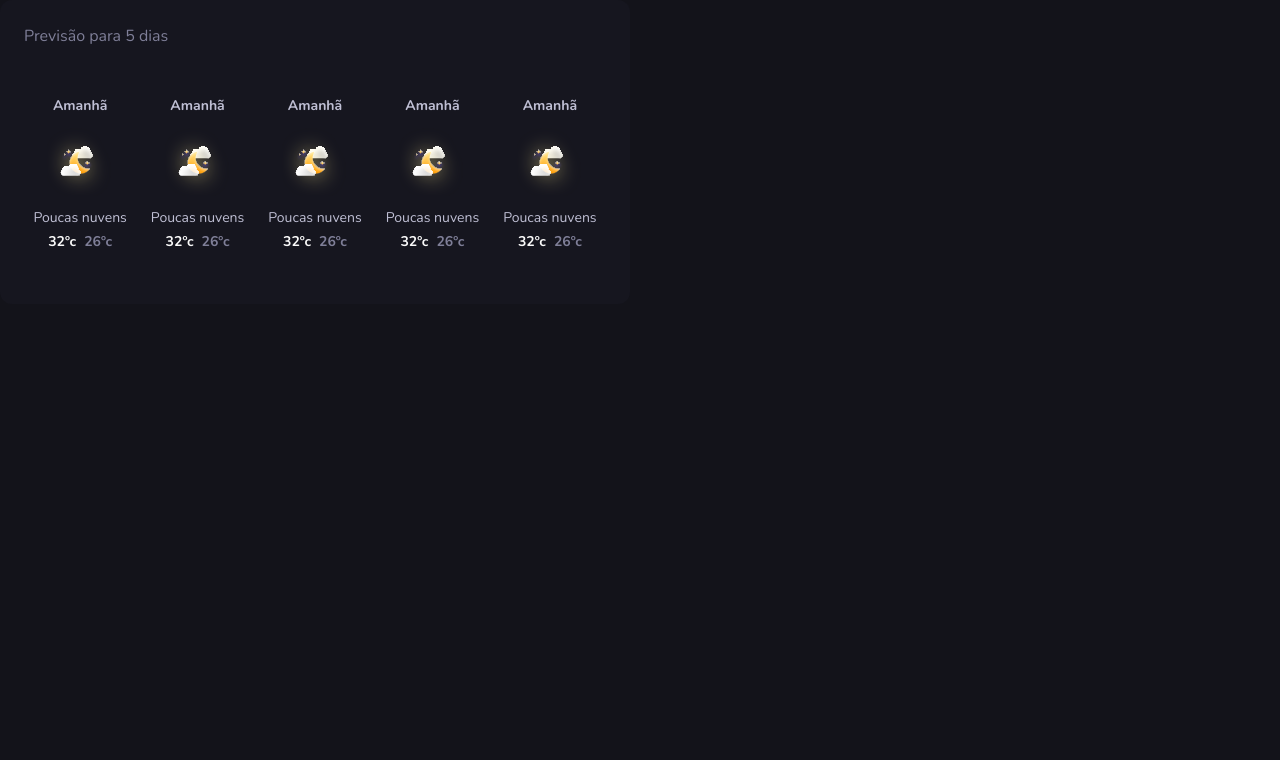
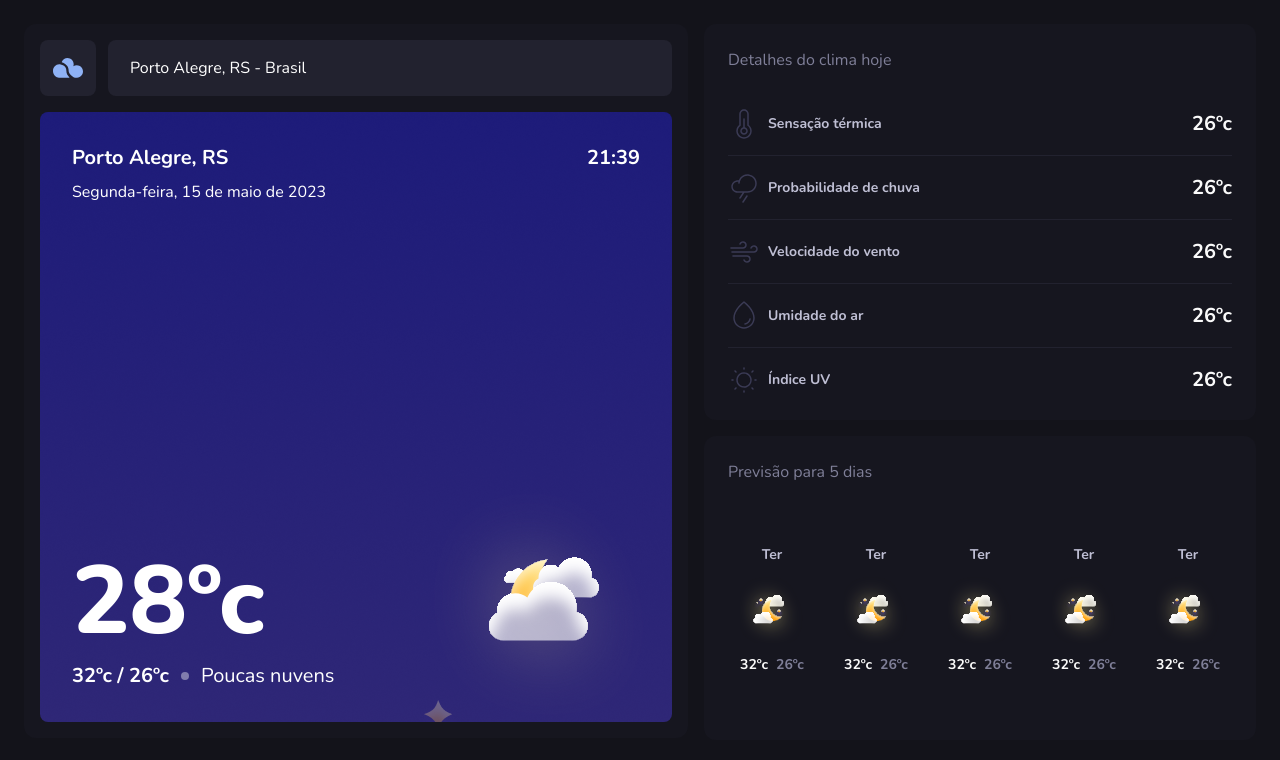
Before and after one commit to MateusGustavo22/type-weather, a Next.js app: page /dashboard in a window 1280 px wide. Shown: the top 760 px of the page. Built offline with nearby package versions, Linux system fonts and the light colour scheme.

Commit message:
feat: dashboard page

```diff
--- a/src/app/dashboard/page.tsx
+++ b/src/app/dashboard/page.tsx
@@ -3,5 +3,13 @@ import DetailsToday from '@/components/DetailsToday'
 import NextDays from '@/components/NextDays'
 
 export default function Dashboard() {
-  return <NextDays />
+  return (
+    <div className="mobile1:gap-3 mobile1:p-2 flex h-full w-full justify-center gap-4 p-6  pb-4 tablet2:flex-col tablet2:items-center">
+      <Card />
+      <div className="mobile1:gap-3 relative flex h-full flex-col items-center gap-4 desktop1:w-full">
+        <DetailsToday />
+        <NextDays />
+      </div>
+    </div>
+  )
 }
--- a/src/app/layout.tsx
+++ b/src/app/layout.tsx
@@ -20,7 +20,11 @@ export default function RootLayout({
 }) {
   return (
     <html lang="en">
-      <body className={`${nunito.variable} bg-base-gray-900`}>{children}</body>
+      <body className={`${nunito.variable} bg-base-gray-900`}>
+        <div className="m-auto flex max-w-[1400px] flex-col items-center bg-base-gray-900 pb-6">
+          {children}
+        </div>
+      </body>
     </html>
   )
 }
--- a/src/components/Card.tsx
+++ b/src/components/Card.tsx
@@ -6,8 +6,8 @@ import Link from 'next/link'
 
 export default function Card() {
   return (
-    <div className="h-full max-h-[720px] w-full max-w-[664px]">
-      <div className="flex aspect-[720/664] flex-col gap-4 rounded-xl bg-base-gray-800 p-4">
+    <div className="h-full max-h-[720px] w-full max-w-[664px] shrink-0 tablet2:max-w-[630px]">
+      <div className="flex aspect-[720/696] flex-col  gap-4 rounded-xl bg-base-gray-800 p-4 tablet2:aspect-[720/696]">
         <div className="flex h-max w-full gap-3">
           <Link
             href="/"
@@ -28,7 +28,7 @@ export default function Card() {
               <span className="font-nunito text-xl font-bold text-white mobile2:text-lg">
                 Porto Alegre, RS
               </span>
-              <span className="font-nunito text-base text-white mobile2:text-sm">
+              <span className="pr-3 font-nunito text-base text-white mobile2:text-sm">
                 Segunda-feira, 15 de maio de 2023
               </span>
             </div>
--- a/src/components/Day.tsx
+++ b/src/components/Day.tsx
@@ -3,21 +3,21 @@ import few_clouds_night from 'public/icons/wheather/few-clouds-night.svg'
 
 export default function Day() {
   return (
-    <div className="flex h-[212px] w-[130px] flex-col items-center justify-center gap-3 pl-3 pr-3 mobile:pl-0 mobile:pr-0 mobile2:h-[152px] mobile2:w-[116px] mobile2:w-[68px]">
-      <span className="font-nunito text-sm font-bold text-base-gray-200 mobile2:hidden">
+    <div className="mobile1:h-[150px] mobile1:w-[26px] flex h-[212px] w-[130px] flex-col items-center justify-center gap-3 mobile2:h-[152px] mobile2:w-[88px] desktop1:w-[88px]">
+      <span className="font-nunito text-sm font-bold text-base-gray-200 mobile2:hidden desktop2:hidden">
         Amanhã
       </span>
-      <span className="hidden font-nunito text-sm font-bold text-base-gray-200 mobile2:block">
+      <span className="hidden font-nunito text-sm font-bold text-base-gray-200 mobile2:block desktop2:block">
         Ter
       </span>
-      <div className="relative h-[68px] w-[68px]">
+      <div className="relative h-[66px] w-[66px]">
         <Image src={few_clouds_night} fill alt="Weather Icon" />
       </div>
       <div className="flex w-max flex-col items-center justify-center gap-1">
-        <span className="tablet2:hidden font-nunito text-sm text-base-gray-200">
+        <span className="font-nunito text-sm text-base-gray-200 mobile2:hidden desktop1:hidden">
           Poucas nuvens
         </span>
-        <div className="flex w-full flex-row items-center justify-center gap-2 mobile:flex-col">
+        <div className="mobile1:flex-col flex w-full flex-row items-center justify-center gap-2 mobile2:gap-0">
           <span className="font-nunito text-sm font-bold text-base-gray-100">
             32ºc
           </span>
--- a/src/components/DetailsToday.tsx
+++ b/src/components/DetailsToday.tsx
@@ -7,12 +7,12 @@ import sun from 'public/icons/phosphor/sun.svg'
 
 export default function DetailsToday() {
   return (
-    <div className="flex w-full max-w-[630px] flex-col gap-5 rounded-xl bg-base-gray-800 p-6 pb-2 mobile:p-4">
-      <span className="tablet2:hidden font-nunito text-base text-base-gray-400">
+    <div className="mobile1:p-4 flex w-full max-w-[630px] flex-col gap-5 rounded-xl bg-base-gray-800 p-6 pb-2">
+      <span className="font-nunito text-base text-base-gray-400 tablet2:hidden">
         Detalhes do clima hoje
       </span>
       <div className="w-full">
-        <div className="flex h-[64px] w-full items-center justify-between border-b border-b-base-gray-600 mobile:h-[56px]">
+        <div className="mobile1:h-[56px] flex h-[64px] w-full items-center justify-between border-b border-b-base-gray-600">
           <div className="flex w-max items-center gap-2">
             <Image src={thermometer} width={32} height={32} alt="Icon" />
             <span className="font-nunito text-sm font-bold text-base-gray-200">
@@ -24,7 +24,7 @@ export default function DetailsToday() {
           </span>
         </div>
 
-        <div className="flex h-[64px] w-full items-center justify-between border-b border-b-base-gray-600 mobile:h-[56px]">
+        <div className="mobile1:h-[56px] flex h-[64px] w-full items-center justify-between border-b border-b-base-gray-600">
           <div className="flex w-max items-center gap-2">
             <Image src={rain} width={32} height={32} alt="Icon" />
             <span className="font-nunito text-sm font-bold text-base-gray-200">
@@ -36,7 +36,7 @@ export default function DetailsToday() {
           </span>
         </div>
 
-        <div className="flex h-[64px] w-full items-center justify-between border-b border-b-base-gray-600 mobile:h-[56px]">
+        <div className="mobile1:h-[56px] flex h-[64px] w-full items-center justify-between border-b border-b-base-gray-600">
           <div className="flex w-max items-center gap-2">
             <Image src={wind} width={32} height={32} alt="Icon" />
             <span className="font-nunito text-sm font-bold text-base-gray-200">
@@ -48,7 +48,7 @@ export default function DetailsToday() {
           </span>
         </div>
 
-        <div className="flex h-[64px] w-full items-center justify-between border-b border-b-base-gray-600 mobile:h-[56px]">
+        <div className="mobile1:h-[56px] flex h-[64px] w-full items-center justify-between border-b border-b-base-gray-600">
           <div className="flex w-max items-center gap-2">
             <Image src={drop} width={32} height={32} alt="Icon" />
             <span className="font-nunito text-sm font-bold text-base-gray-200">
--- a/src/components/NextDays.tsx
+++ b/src/components/NextDays.tsx
@@ -3,10 +3,10 @@ import Day from './Day'
 export default function NextDays() {
   return (
     <div className="flex h-max w-full max-w-[630px] flex-col gap-5 rounded-xl bg-base-gray-800 p-6 mobile2:p-4">
-      <span className="tablet2:hidden font-nunito text-base text-base-gray-400">
+      <span className="font-nunito text-base text-base-gray-400 tablet2:hidden">
         Previsão para 5 dias
       </span>
-      <div className="flex h-full w-full justify-center">
+      <div className="flex h-full w-full justify-center mobile2:pb-3 mobile2:pt-3 desktop2:justify-between">
         <Day />
         <Day />
         <Day />
--- a/tailwind.config.ts
+++ b/tailwind.config.ts
@@ -9,8 +9,12 @@ const config: Config = {
   theme: {
     extend: {
       screens: {
-        mobile: { max: '414px' },
+        mobile1: { max: '414px' },
         mobile2: { max: '532px' },
+        tablet1: { max: '670px' },
+        tablet2: { max: '1200px' },
+        desktop1: { max: '1366px' },
+        desktop2: { max: '1314px' },
       },
       colors: {
         blue_light: '#8FB2F5',
```
